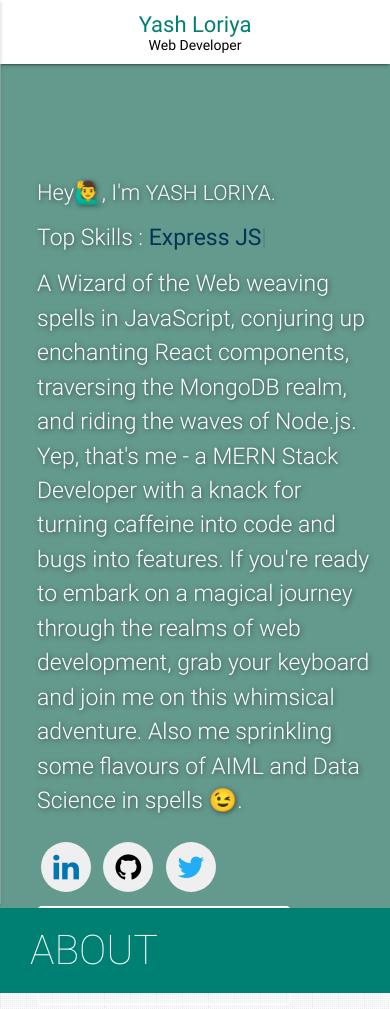
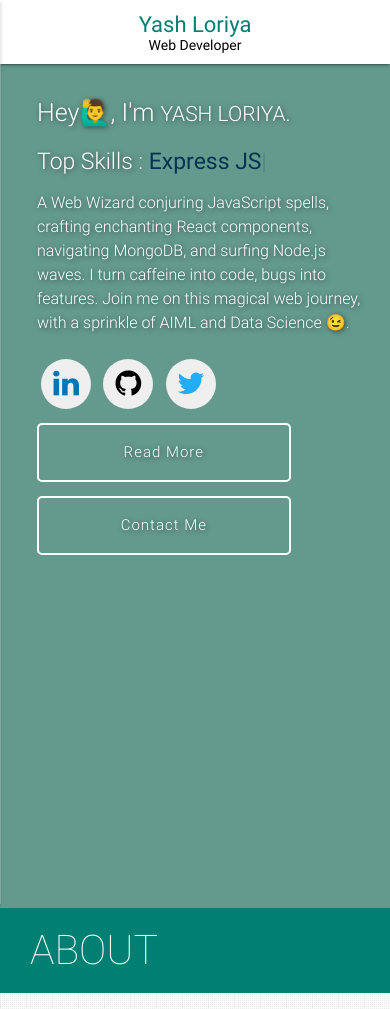
Before and after one commit to YashLoriya02/Portfolio_Own, a plain HTML site: page index.html in a window 390 px wide. Shown: the top 1009 px of the page. Drawn offline with nearby package versions, Linux system fonts and the light colour scheme; some icons are missing.

Commit message:
changes in small screen

```diff
--- a/assets/css/style.css
+++ b/assets/css/style.css
@@ -120,7 +120,7 @@
 
 .contactme {
   position: relative;
-  padding: 1rem 3rem;
+  padding: .7rem 3rem;
   background: none;
   color: #fff;
   border: 2px solid #fff;
@@ -128,7 +128,7 @@
   font-size: 15px;
   letter-spacing: 1px;
   display: inline-block;
-  margin-top: 1.5em;
+  margin-top: .5em;
   border-radius: 5px;
   -webkit-border-radius: 5px;
   font-size: 18px;
@@ -356,7 +356,7 @@ h3 {
 }
 
 .full-height {
-  height: 100vh;
+  height: 100%;
 }
 
 /* Original */
@@ -633,6 +633,12 @@ small {
   }
 }
 
+@media (max-width: 1045px) {
+  .intro_main {
+    font-size: 20px;
+  }
+}
+
 @media (max-width: 992px) {
   main {
     padding-left: 0px;
@@ -716,11 +722,32 @@ small {
   }
 }
 
-@media (max-width: 600px) {
+@media (max-width: 726px) {
+  .contactme {
+    font-size: 15px;
+    padding: .5rem 2rem;
+  }
+}
+
+@media (max-width: 670px) {
+  .intro_main {
+    font-size: 18px;
+  }
+
   h2 {
-    font-size: 22px;
+    font-size: 25px;
     line-height: 200%;
     margin: 30px 0 0;
+  }
+
+  .name_intro {
+    font-size: 2.5rem;
+  }
+}
+
+@media (max-width: 600px) {
+  .intro_main {
+    font-size: 16px;
   }
 
   .contactme {
@@ -793,18 +820,25 @@ small {
     font-size: 1rem;
   }
 
-  .alldblang img{
+  .alldblang img {
     height: 70px;
   }
 }
 
 @media (max-width: 400px) {
   .contactme {
-    height: 5vh;
+    /* height: 5vh; */
     margin-top: 0.5rem;
     margin-bottom: 1rem;
   }
-  .langs2{
+
+  .langs2 {
     font-size: .8rem;
   }
 }
+
+@media (max-width: 360px) {
+  .intro_main {
+    font-size: 14px;
+  }
+}
--- a/index.html
+++ b/index.html
@@ -138,13 +138,13 @@
       <div class="overlay"></div>
       <div class="container">
         <div class="col-md-9">
-          <div class="content section-padding valign" style="margin-left: 10%; margin-top: 50px;">
-            <div style="margin-top: 8rem" class="caption">
+          <div class="content section-padding valign" style="margin-left: 10%;">
+            <div class="caption">
               <h2>Hey🙋‍♂️, I'm <span class="name_intro" style="text-transform: uppercase; font-weight: 300; ">Yash
                   Loriya.</span></h2>
               <h5>Top Skills : <span style="color:#003554; font-weight: 400; text-shadow: none;" class="typing"></span>
               </h5>
-              <h5>A Wizard of the Web weaving spells in JavaScript, conjuring up enchanting React components, traversing the MongoDB realm, and riding the waves of Node.js. Yep, that's me - a MERN Stack Developer with a knack for turning caffeine into code and bugs into features. If you're ready to embark on a magical journey through the realms of web development, grab your keyboard and join me on this whimsical adventure. Also me sprinkling some flavours of AIML and Data Science in spells 😉.</h5>
+              <h5 class="intro_main">A Web Wizard conjuring JavaScript spells, crafting enchanting React components, navigating MongoDB, and surfing Node.js waves. I turn caffeine into code, bugs into features. Join me on this magical web journey, with a sprinkle of AIML and Data Science 😉.</h5>
             </div>
             <div style="margin-top: 20px;" class="social">
               <a href="https://www.linkedin.com/in/yash-loriya-9b9547299/" target="_blank">
```
